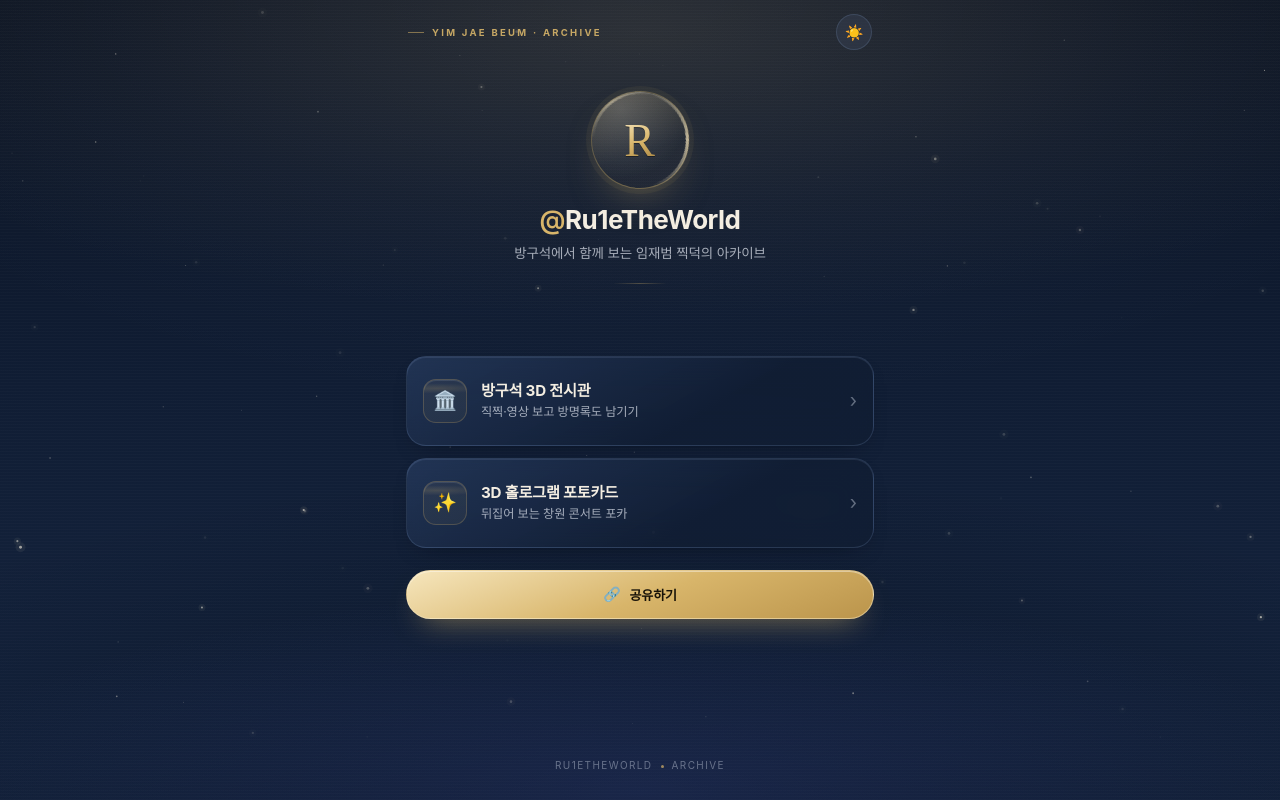
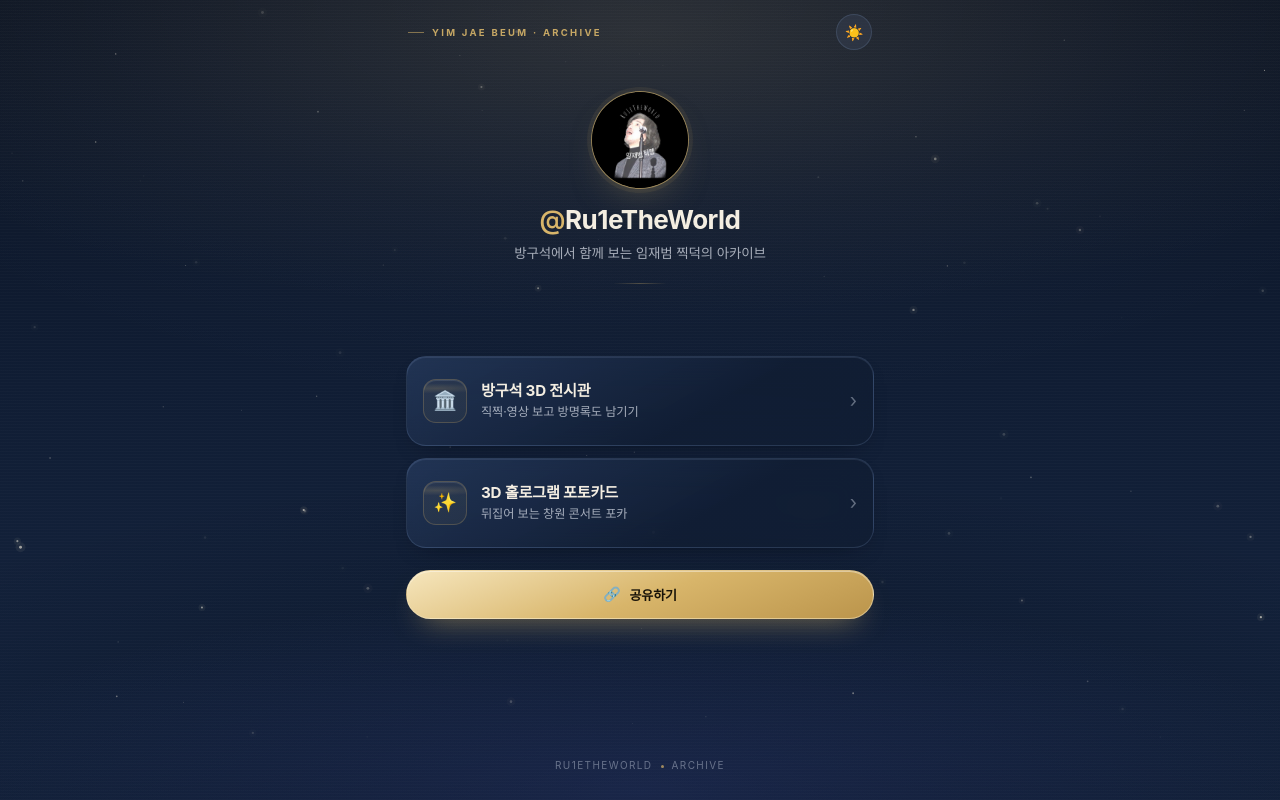
Before and after one commit to Ru1eTheWorld/YBJ-Archive, a plain HTML site: page links.html in a window 1280 px wide. Drawn offline with Linux system fonts and the light colour scheme; no server answers.

Commit message:
Swap the link hub monogram for the profile photo and fix the spinning ring

```diff
--- a/links.html
+++ b/links.html
@@ -193,36 +193,25 @@
 
   /* ── 프로필 ───────────────────────────────────────────── */
   .profile{text-align:center;padding:30px 0 24px;}
+  /* 프로필 사진 — 원형 고정 테두리 (회전 애니메이션 없음) */
   .monogram{
     position:relative;width:88px;height:88px;margin:0 auto 16px;border-radius:50%;
-    display:grid;place-items:center;
-    background:
-      radial-gradient(120% 120% at 30% 18%,rgba(255,255,255,.16),transparent 60%),
-      linear-gradient(160deg,rgba(216,181,106,.20),rgba(216,181,106,.03) 60%);
+    overflow:hidden;background:#05080f;
     box-shadow:
-      0 0 0 1px var(--gold-soft),
-      0 0 0 6px rgba(216,181,106,.06),
-      0 20px 44px -22px rgba(216,181,106,.55),
-      inset 0 1px 0 rgba(255,255,255,.14);
+      0 0 0 1px rgba(216,181,106,.58),
+      0 0 0 5px rgba(216,181,106,.07),
+      0 18px 40px -22px rgba(216,181,106,.50);
   }
-  .monogram::after{
-    content:"";position:absolute;inset:-1px;border-radius:50%;
-    background:conic-gradient(from 210deg,transparent,rgba(246,230,189,.85),transparent 42%,transparent 72%,rgba(246,230,189,.5),transparent);
-    -webkit-mask:radial-gradient(closest-side,transparent 93%,#000 94%);
-    mask:radial-gradient(closest-side,transparent 93%,#000 94%);
-    opacity:.85;animation:spin 11s linear infinite;
+  .monogram img{
+    display:block;width:100%;height:100%;
+    object-fit:cover;object-position:50% 50%;border-radius:50%;
   }
-  @keyframes spin{to{transform:rotate(360deg);}}
-  .monogram span{
-    font-family:"Didot","Bodoni 72","Times New Roman",Georgia,serif;
-    font-size:42px;line-height:1;font-weight:400;letter-spacing:.02em;
-    background:linear-gradient(160deg,var(--gold-hi),var(--gold) 52%,#8d6a2b 120%);
-    -webkit-background-clip:text;background-clip:text;
-    -webkit-text-fill-color:transparent;color:var(--gold);
-    transform:translateY(1px);
-    filter:drop-shadow(0 1px 0 rgba(0,0,0,.35));
+  html[data-theme="light"] .monogram{
+    box-shadow:
+      0 0 0 1px rgba(161,123,51,.62),
+      0 0 0 5px rgba(161,123,51,.10),
+      0 18px 40px -24px rgba(60,45,15,.50);
   }
-  html[data-theme="light"] .monogram span{filter:none;}
 
   h1{
     margin:0 0 8px;font-size:23px;line-height:1.2;font-weight:700;
@@ -390,7 +379,6 @@
     .hub{padding-left:26px;padding-right:26px;}
     .profile{padding:42px 0 30px;}
     .monogram{width:96px;height:96px;}
-    .monogram span{font-size:46px;}
     h1{font-size:26px;}
     .tagline{font-size:13.5px;}
     .txt b{font-size:15.2px;}
@@ -416,7 +404,9 @@
   </div>
 
   <header class="profile">
-    <div class="monogram" aria-hidden="true"><span>R</span></div>
+    <div class="monogram">
+      <img src="./assets/profile.jpg" alt="임재범 직캠 프로필 사진" width="512" height="512" decoding="async">
+    </div>
     <h1><span class="at">@</span>Ru1eTheWorld</h1>
     <p class="tagline">방구석에서 함께 보는 임재범 찍덕의 아카이브</p>
     <div class="rule" aria-hidden="true"></div>
```
Also changed, not shown: assets/profile.jpg (added).
